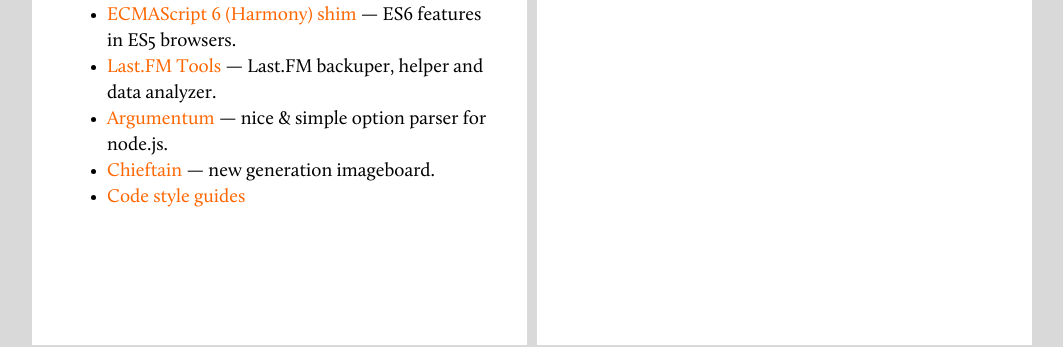
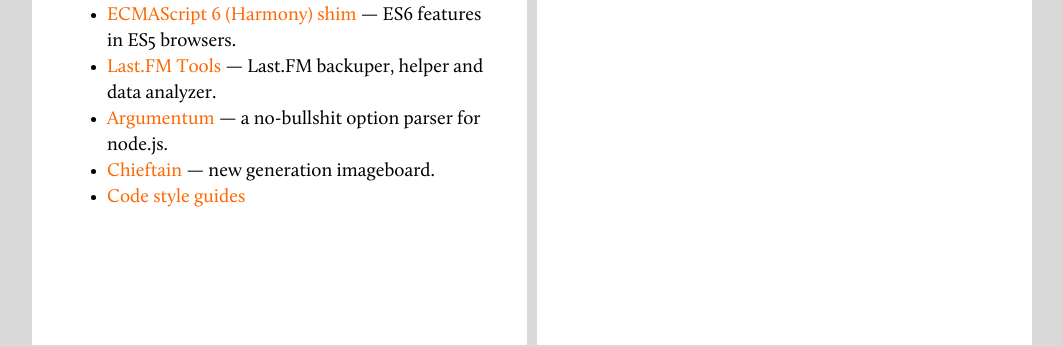
Before and after one commit to esimionato/paulmillr.github.com, a Jekyll site: the page built from index.html, in a window 1280 px wide. Shown: the part 495-842 px from the top of the page, without its empty margins (108-1171 px from the left). Built offline with Jekyll 4.4.1, drawn with Linux system fonts in a browser that asks for light colours; comment, search, counter and statistics services are not loaded.

Commit message:
Added argumentum.

```diff
--- a/index.html
+++ b/index.html
@@ -10,7 +10,7 @@
         <li class="project"><a href="http://brunch.io/">Brunch</a> — a lightweight approach to building HTML5 applications with emphasis on elegance and simplicity.</li>
         <li class="project"><a href="https://github.com/paulmillr/es6-shim/">ECMAScript 6 (Harmony) shim</a> — ES6 features in ES5 browsers.</li>
         <li class="project"><a href="https://github.com/paulmillr/lastfm_tools/">Last.FM Tools</a> — Last.FM backuper, helper and data analyzer.</li>
-        <li class="project"><a href="https://github.com/paulmillr/argumentum/">Argumentum</a> — nice &amp; simple option parser for node.js.</li>
+        <li class="project"><a href="https://github.com/paulmillr/argumentum/">Argumentum</a> — a no-bullshit option parser for node.js.</li>
         <li class="project"><a href="/chieftain/">Chieftain</a> — new generation imageboard.</li>
         <li class="project"><a href="https://github.com/paulmillr/code-style-guides/">Code style guides</a></li>
       </ul>
```
